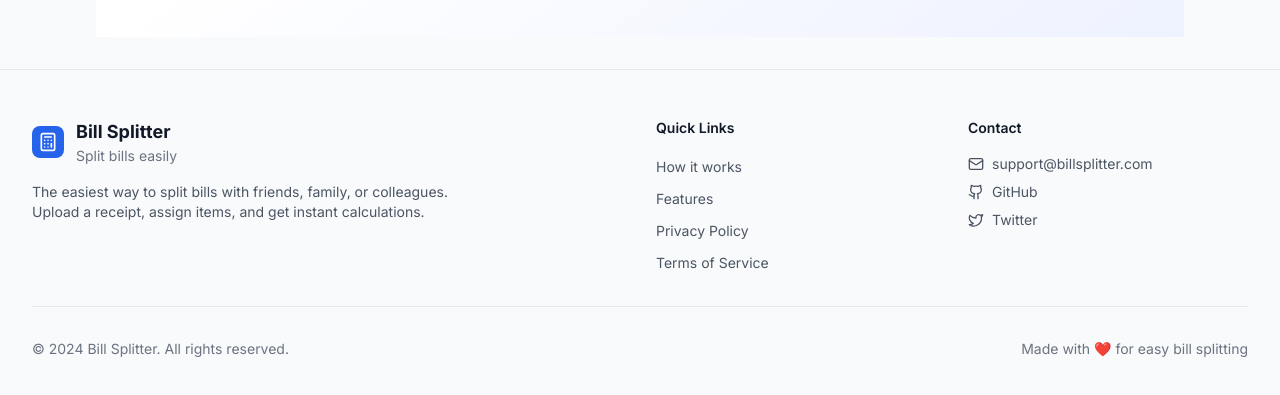
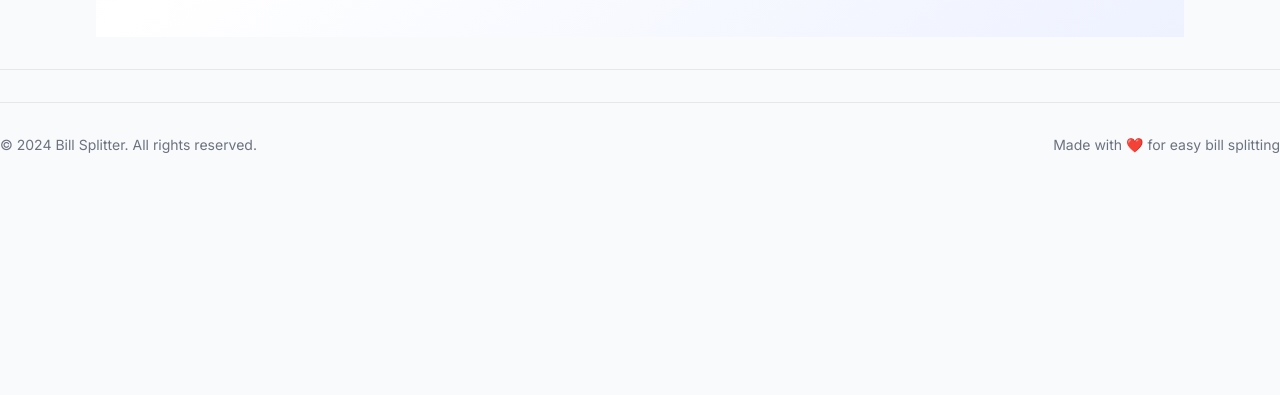
Before and after one commit to GeorgePPP/bill_splitter, a React (Vite) app in the folder frontend/: page / in a window 1280 px wide. Shown: the part 860-1255 px from the top of the page. After the commit the page ends 1015 px from the top, so only its background shows below. Built offline with nearby package versions, Linux system fonts and the light colour scheme; no server answers.

Commit message:
Remove unused footer

```diff
--- a/frontend/src/components/Layout/Footer.tsx
+++ b/frontend/src/components/Layout/Footer.tsx
@@ -4,78 +4,6 @@ import { Calculator, Github, Twitter, Mail } from 'lucide-react';
 export const Footer: React.FC = () => {
   return (
     <footer className="bg-gray-50 border-t border-gray-200">
-      <div className="max-w-7xl mx-auto px-4 sm:px-6 lg:px-8 py-12">
-        <div className="grid grid-cols-1 md:grid-cols-4 gap-8">
-          {/* Brand */}
-          <div className="col-span-1 md:col-span-2">
-            <div className="flex items-center space-x-3 mb-4">
-              <div className="w-8 h-8 bg-primary-600 rounded-lg flex items-center justify-center">
-                <Calculator className="h-5 w-5 text-white" />
-              </div>
-              <div>
-                <h3 className="text-lg font-bold text-gray-900">Bill Splitter</h3>
-                <p className="text-sm text-gray-500">Split bills easily</p>
-              </div>
-            </div>
-            <p className="text-gray-600 text-sm max-w-md">
-              The easiest way to split bills with friends, family, or colleagues.
-              Upload a receipt, assign items, and get instant calculations.
-            </p>
-          </div>
-
-          {/* Quick Links */}
-          <div>
-            <h4 className="text-sm font-semibold text-gray-900 mb-4">Quick Links</h4>
-            <ul className="space-y-2">
-              <li>
-                <a href="#" className="text-sm text-gray-600 hover:text-primary-600 transition-colors">
-                  How it works
-                </a>
-              </li>
-              <li>
-                <a href="#" className="text-sm text-gray-600 hover:text-primary-600 transition-colors">
-                  Features
-                </a>
-              </li>
-              <li>
-                <a href="#" className="text-sm text-gray-600 hover:text-primary-600 transition-colors">
-                  Privacy Policy
-                </a>
-              </li>
-              <li>
-                <a href="#" className="text-sm text-gray-600 hover:text-primary-600 transition-colors">
-                  Terms of Service
-                </a>
-              </li>
-            </ul>
-          </div>
-
-          {/* Contact */}
-          <div>
-            <h4 className="text-sm font-semibold text-gray-900 mb-4">Contact</h4>
-            <ul className="space-y-2">
-              <li>
-                <a href="#" className="text-sm text-gray-600 hover:text-primary-600 transition-colors flex items-center space-x-2">
-                  <Mail className="h-4 w-4" />
-                  <span>support@billsplitter.com</span>
-                </a>
-              </li>
-              <li>
-                <a href="#" className="text-sm text-gray-600 hover:text-primary-600 transition-colors flex items-center space-x-2">
-                  <Github className="h-4 w-4" />
-                  <span>GitHub</span>
-                </a>
-              </li>
-              <li>
-                <a href="#" className="text-sm text-gray-600 hover:text-primary-600 transition-colors flex items-center space-x-2">
-                  <Twitter className="h-4 w-4" />
-                  <span>Twitter</span>
-                </a>
-              </li>
-            </ul>
-          </div>
-        </div>
-
         <div className="mt-8 pt-8 border-t border-gray-200">
           <div className="flex flex-col md:flex-row justify-between items-center">
             <p className="text-sm text-gray-500">
@@ -86,7 +14,6 @@ export const Footer: React.FC = () => {
             </p>
           </div>
         </div>
-      </div>
     </footer>
   );
 };
```
